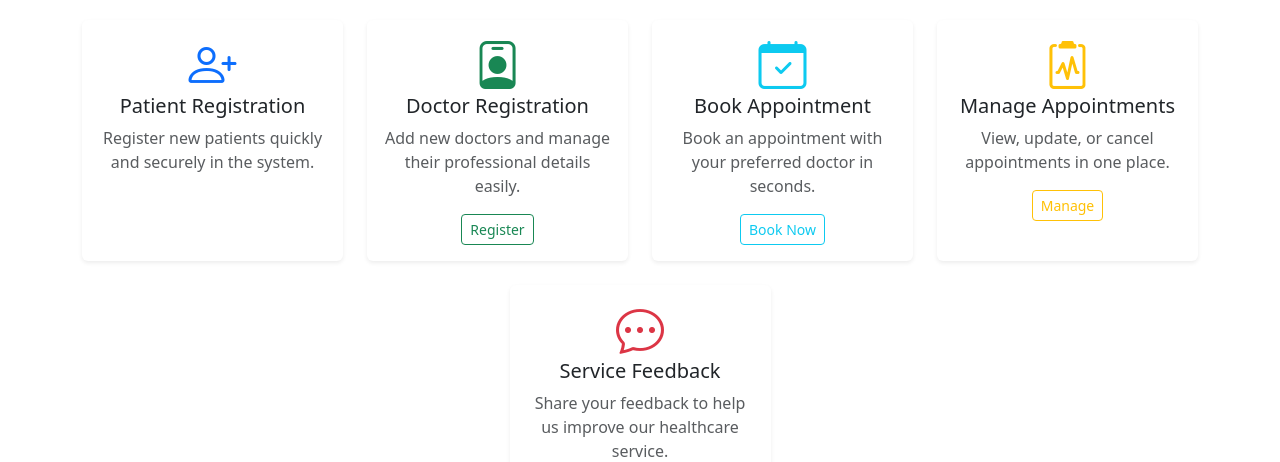
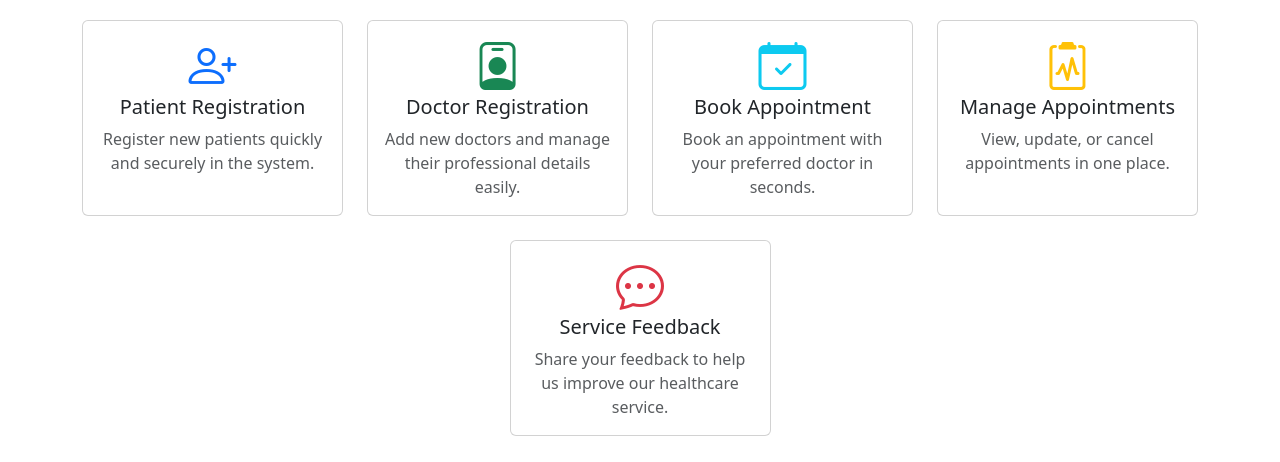
Before and after one commit to LakshanEdirisinghe/Patient-Appointment-Management-System, a plain HTML site: page index.html in a window 1280 px wide. Shown: the part 490-952 px from the top of the page. Drawn offline with nearby package versions, Linux system fonts and the light colour scheme.

Commit message:
home page nav-cards converted into link by removing its btns

```diff
--- a/index.html
+++ b/index.html
@@ -76,14 +76,14 @@
             <div class="row g-4 justify-content-center">
                 <!-- Card 1 -->
                 <div class="col-md-4 col-lg-3">
-                    <a href="#" class="text-decoration-none">
-                        <div class="card h-100 shadow-sm border-0">
+                    <a href="#" onclick="showSection('patReg')" class="text-decoration-none">
+                        <div class="card h-100 qaCard border-1">
                             <div class="card-body text-center">
                                 <i class="bi bi-person-plus display-5 text-primary mb-3"></i>
                                 <h5 class="card-title">Patient Registration</h5>
                                 <p class="card-text text-muted">Register new patients quickly and securely in the
                                     system.</p>
-                                <!-- <a href="#" class="btn btn-outline-primary btn-sm">Register</a> -->
+
                             </div>
                         </div>
                     </a>
@@ -91,61 +91,68 @@
 
                 <!-- Card 2 -->
                 <div class="col-md-4 col-lg-3">
-                    <div class="card h-100 shadow-sm border-0">
-                        <div class="card-body text-center">
+                    <a href="#" onclick="showSection('docReg')" class="text-decoration-none">
+                        <div class="card h-100 qaCard border-1">
+                            <div class="card-body qaCard text-center">
                                 <i class="bi bi-person-badge display-5 text-success mb-3"></i>
                                 <h5 class="card-title">Doctor Registration</h5>
                                 <p class="card-text text-muted">Add new doctors and manage their professional details
                                     easily.</p>
-                            <a href="#" class="btn btn-outline-success btn-sm">Register</a>
+
                             </div>
                         </div>
+                    </a>
                 </div>
 
                 <!-- Card 3 -->
                 <div class="col-md-4 col-lg-3">
-                    <div class="card h-100 shadow-sm border-0">
-                        <div class="card-body text-center">
+                    <a href="#" onclick="showSection('bookApp')" class="text-decoration-none">
+                        <div class="card h-100  border-1">
+                            <div class="card-body qaCard text-center">
                                 <i class="bi bi-calendar-check display-5 text-info mb-3"></i>
                                 <h5 class="card-title">Book Appointment</h5>
-                            <p class="card-text text-muted">Book an appointment with your preferred doctor in seconds.
+                                <p class="card-text text-muted">Book an appointment with your preferred doctor in
+                                    seconds.
                                 </p>
-                            <a href="#" class="btn btn-outline-info btn-sm">Book Now</a>
+
                             </div>
                         </div>
+                    </a>
                 </div>
 
                 <!-- Card 4 -->
                 <div class="col-md-4 col-lg-3">
-                    <div class="card h-100 shadow-sm border-0">
+                    <a href="#" onclick="showSection('appManage')" class="text-decoration-none">
+                        <div class="card h-100 qaCard border-1">
                             <div class="card-body text-center">
                                 <i class="bi bi-clipboard2-pulse display-5 text-warning mb-3"></i>
                                 <h5 class="card-title">Manage Appointments</h5>
                                 <p class="card-text text-muted">View, update, or cancel appointments in one place.</p>
-                            <a href="#" class="btn btn-outline-warning btn-sm">Manage</a>
                             </div>
                         </div>
+                    </a>
                 </div>
 
                 <!-- Card 5 -->
                 <div class="col-md-4 col-lg-3">
-                    <div class="card h-100 shadow-sm border-0">
-                        <div class="card-body text-center">
+                    <a href="#" onclick="showSection('feedback')" class="text-decoration-none">
+                        <div class="card h-100 qaCard">
+                            <div class="card-body qaCard border-1 text-center">
                                 <i class="bi bi-chat-dots display-5 text-danger mb-3"></i>
                                 <h5 class="card-title">Service Feedback</h5>
                                 <p class="card-text text-muted">Share your feedback to help us improve our healthcare
                                     service.</p>
-                            <a href="#" class="btn btn-outline-danger btn-sm">Give Feedback</a>
+
                             </div>
                         </div>
-                </div>
+                    </a>
                 </div>
             </div>
     </section>
 
 
 
-    <!-- ABOUT -->
+    <!-- Patient Registration -->
     <section id="patReg">
         <h1>About</h1>
         <div class="container">
@@ -234,24 +241,29 @@
 
     <script>
         function showSection(sectionId) {
-            // hide all sections
+            // Hide all sections
             document.querySelectorAll('section').forEach(sec => sec.classList.remove('active'));
-            // show clicked one
-            document.getElementById(sectionId).classList.add('active');
 
-            // update nav active
+            // Show selected section
+            const targetSection = document.getElementById(sectionId);
+            if (targetSection) targetSection.classList.add('active');
+
+            // Update active nav link
             document.querySelectorAll('.nav-link').forEach(link => link.classList.remove('active'));
-            const activeLink = Array.from(document.querySelectorAll('.nav-link'))
-                .find(link => link.textContent.trim().toLowerCase() === sectionId);
+
+            const activeLink = Array.from(document.querySelectorAll('.nav-link')).find(link =>
+                link.textContent.trim().toLowerCase().replace(/\s+/g, '') === sectionId.toLowerCase().replace(/\s+/g, '')
+            );
             if (activeLink) activeLink.classList.add('active');
 
-            // collapse navbar on mobile
+            // Collapse navbar on mobile (optional)
             const navbarCollapse = document.querySelector('.navbar-collapse');
             if (navbarCollapse.classList.contains('show')) {
                 new bootstrap.Collapse(navbarCollapse).toggle();
             }
         }
     </script>
+
 </body>
 
 </html>
--- a/style.css
+++ b/style.css
@@ -1,3 +1,7 @@
+*{
+    transition: all 0.3s ease;
+}
+
 /* Navbar */
 .navbar {
     background-color: #ffffff !important;
@@ -28,6 +32,15 @@
     margin-left: 10px;
     margin-right: 12px;
 } */
+
+.qaCard:hover{
+    box-shadow: rgba(0, 0, 0, 0.16) 0px 1px 4px;
+    border-color: lightblue;
+}
+.qaCard:active{
+    background-color: #007bff;
+}
+
 section {
     display: none;
     /* padding-top: 120px; */
```
Lines whose indentation alone changed are shown as unchanged.
